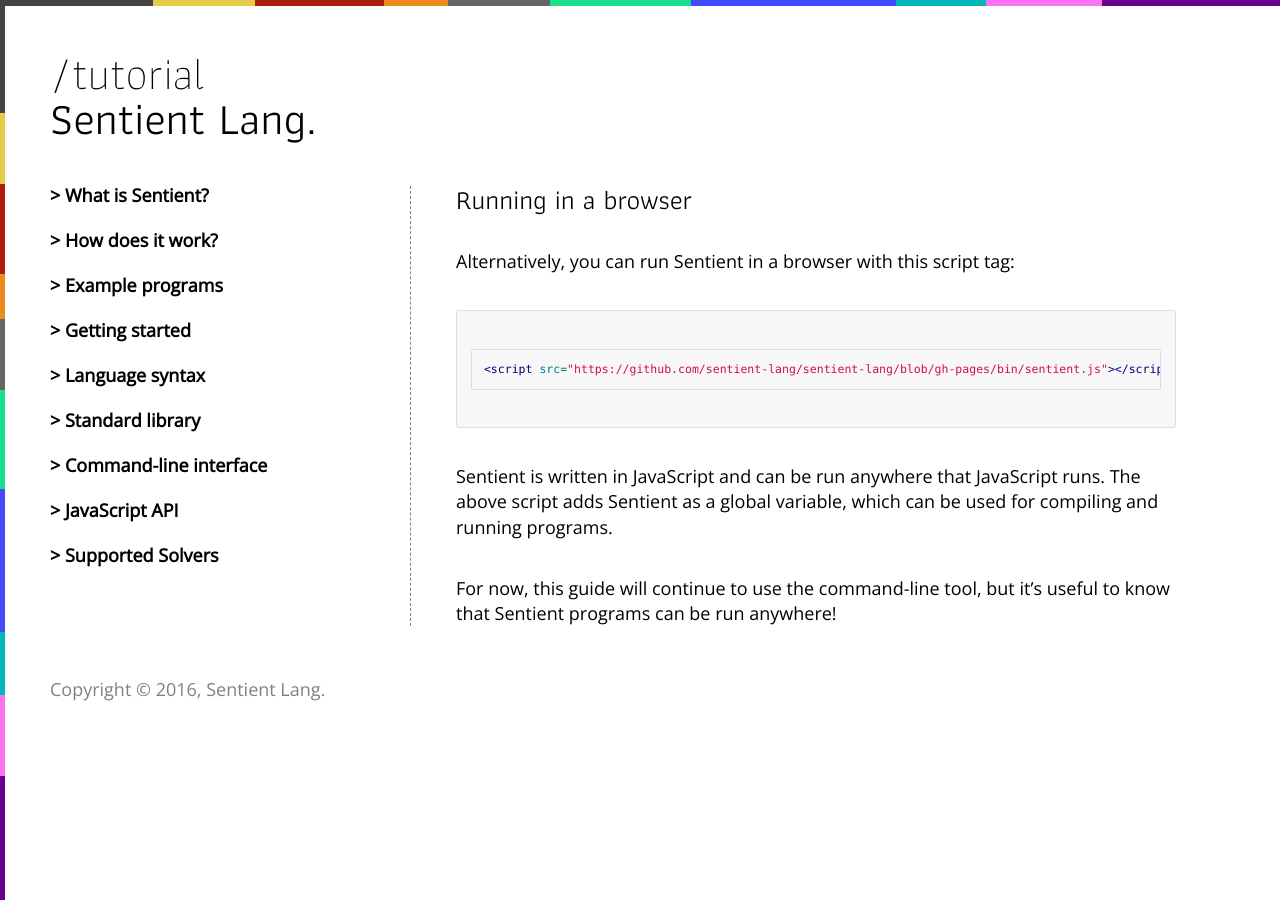
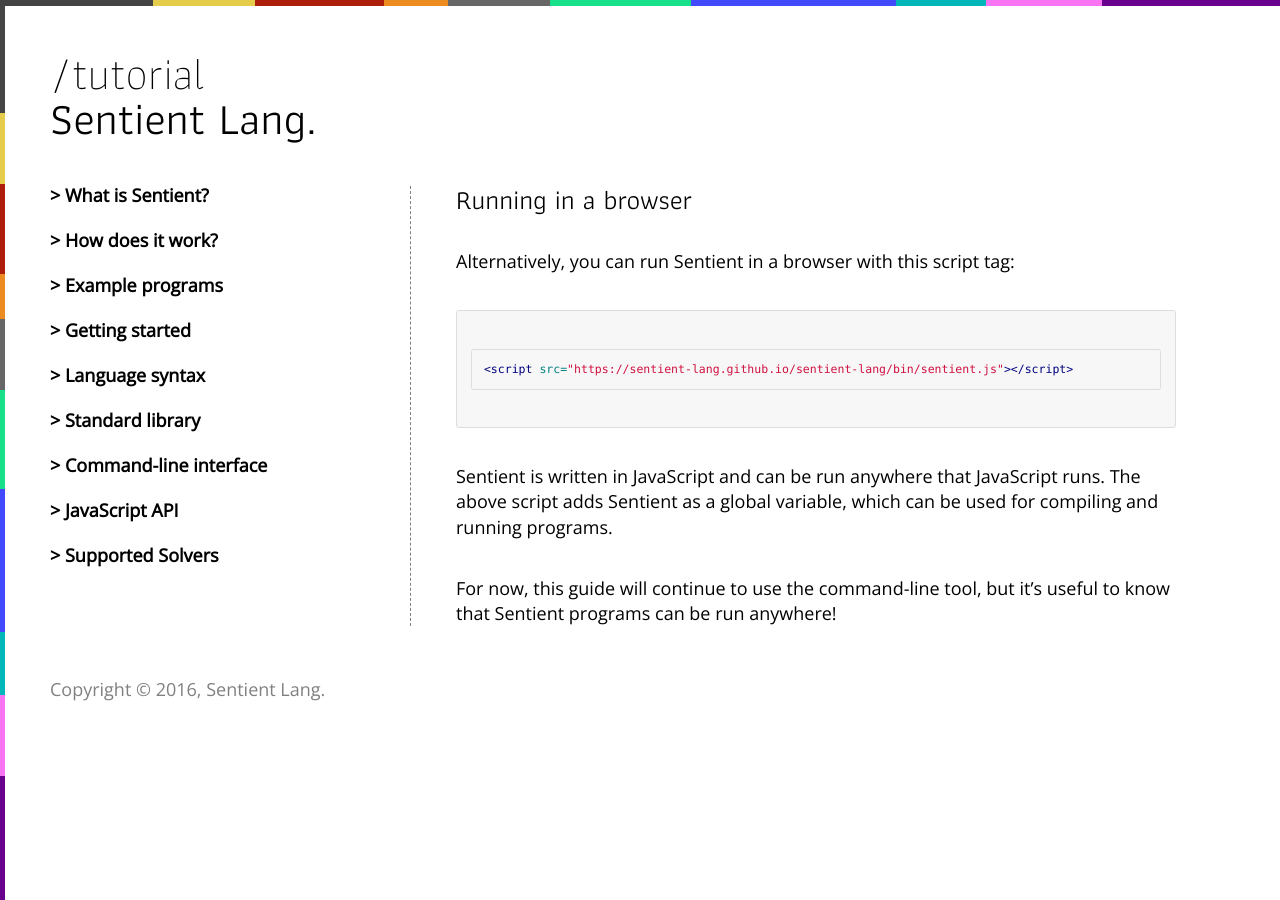
Before and after one commit to sentient-lang/sentient-lang.org, a Jekyll site: the page built from tutorial/browser.md, in a window 1280 px wide. Built offline with Jekyll 4.4.1, drawn with Linux system fonts in a browser that asks for light colours; nearby versions of some CDN libraries; some of the changed lines change nothing that is shown.

Commit message:
Add Sentient

````diff
--- a/_layouts/default.html
+++ b/_layouts/default.html
@@ -7,6 +7,7 @@
     <link href="https://fonts.googleapis.com/css?family=Athiti:400,200|Open+Sans:300,300italic,400,400italic" rel="stylesheet" type="text/css">
     <script src="https://code.jquery.com/jquery-3.1.0.slim.min.js" integrity="sha256-cRpWjoSOw5KcyIOaZNo4i6fZ9tKPhYYb6i5T9RSVJG8=" crossorigin="anonymous"></script>
     <link rel="stylesheet" href="{{ site.baseurl }}/style.css">
+    <script src="https://sentient-lang.github.io/sentient-lang/bin/sentient.js"></script>
     <script src="{{ site.baseurl }}/script.js"></script>
   </head>
   <body>
--- a/tutorial/browser.md
+++ b/tutorial/browser.md
@@ -8,7 +8,7 @@
 Alternatively, you can run Sentient in a browser with this script tag:
 
 ```html
-<script src="https://github.com/sentient-lang/sentient-lang/blob/gh-pages/bin/sentient.js"></script>
+<script src="https://sentient-lang.github.io/sentient-lang/bin/sentient.js"></script>
 ```
 
 Sentient is written in JavaScript and can be run anywhere that JavaScript runs.
````
